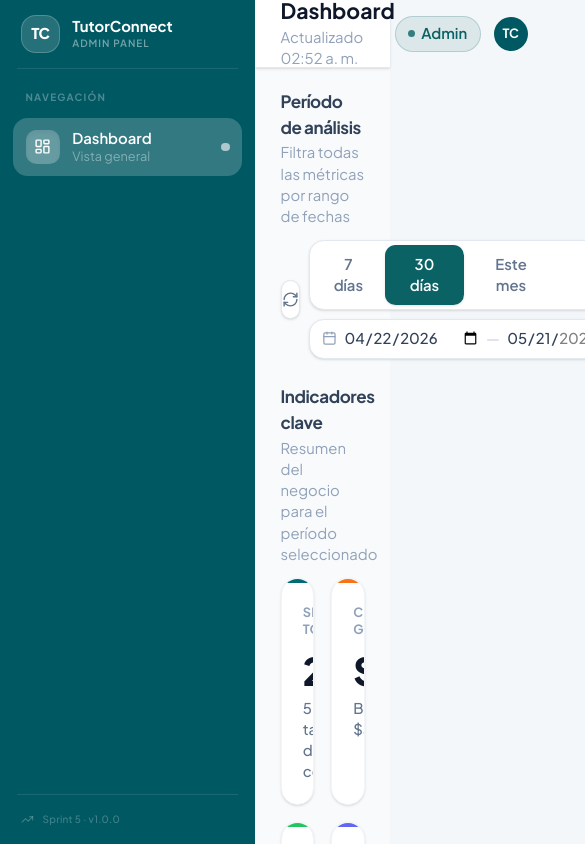
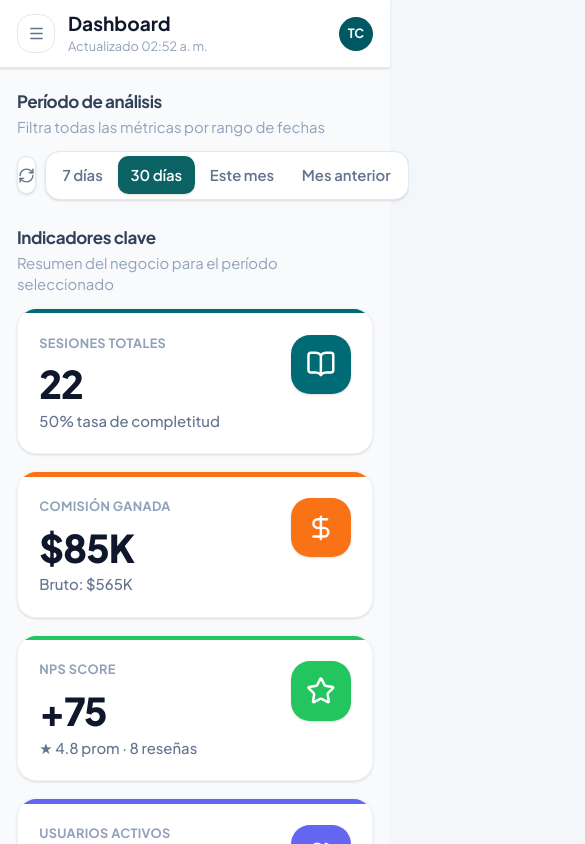
Before and after one commit to LauraRo166/TutorConnect-Dashboard, a Next.js app: page /dashboard in a window 390 px wide. Shown: the top 844 px of the page, 585 px wide, since content can reach past the window. Built offline with nearby package versions, Linux system fonts and the light colour scheme.

Commit message:
feat: Implement sidebar toggle functionality and improve layout responsiveness

```diff
--- a/src/app/(admin)/dashboard/page.tsx
+++ b/src/app/(admin)/dashboard/page.tsx
@@ -40,7 +40,7 @@ export default function DashboardPage() {
         }
       />
 
-      <main className="flex-1 px-6 py-5 space-y-6">
+      <main className="flex-1 px-4 md:px-6 py-5 space-y-6">
         {isError && (
           <div className="rounded-xl bg-red-50 border border-red-200 px-4 py-3 text-sm text-red-700 font-medium flex items-center gap-2">
             <span className="h-2 w-2 rounded-full bg-red-500 flex-shrink-0" />
@@ -49,7 +49,7 @@ export default function DashboardPage() {
         )}
 
         {/* Controls bar */}
-        <div className="flex items-center justify-between flex-wrap gap-3">
+        <div className="flex flex-col sm:flex-row sm:items-center sm:justify-between gap-3">
           <SectionHeader title="Período de análisis" description="Filtra todas las métricas por rango de fechas" />
           <div className="flex items-center gap-2">
             <button
@@ -67,7 +67,7 @@ export default function DashboardPage() {
         {/* KPI Cards */}
         <section className="space-y-3">
           <SectionHeader title="Indicadores clave" description="Resumen del negocio para el período seleccionado" />
-          <div className="grid grid-cols-2 xl:grid-cols-4 gap-4">
+          <div className="grid grid-cols-1 sm:grid-cols-2 xl:grid-cols-4 gap-4">
             {isLoading ? (
               <>
                 <KpiCardSkeleton />
--- a/src/app/(admin)/layout.tsx
+++ b/src/app/(admin)/layout.tsx
@@ -1,12 +1,15 @@
 import { AdminSidebar } from '@/components/layout/AdminSidebar';
+import { SidebarProvider } from '@/components/providers/SidebarProvider';
 
 export default function AdminLayout({ children }: { children: React.ReactNode }) {
   return (
-    <div className="min-h-screen bg-slate-50">
-      <AdminSidebar />
-      <div className="pl-60 min-h-screen">
-        {children}
+    <SidebarProvider>
+      <div className="min-h-screen bg-slate-50">
+        <AdminSidebar />
+        <div className="md:pl-60 min-h-screen">
+          {children}
+        </div>
       </div>
-    </div>
+    </SidebarProvider>
   );
 }
--- a/src/components/dashboard/DateRangePicker.tsx
+++ b/src/components/dashboard/DateRangePicker.tsx
@@ -25,16 +25,16 @@ export function DateRangePicker({ params, onParamsChange }: DateRangePickerProps
   });
 
   return (
-    <div className="flex items-center gap-2 flex-wrap">
-      {/* Segmented preset control */}
-      <div className="flex items-center bg-white border border-slate-200 rounded-xl p-1 shadow-sm gap-0.5">
+    <div className="flex flex-col sm:flex-row items-start sm:items-center gap-2">
+      {/* Segmented preset control — scrollable on very small screens */}
+      <div className="flex items-center bg-white border border-slate-200 rounded-xl p-1 shadow-sm gap-0.5 overflow-x-auto max-w-full">
         {PRESETS.map((preset) => {
           const isActive = activePreset?.value === preset.value;
           return (
             <button
               key={preset.value}
               onClick={() => onParamsChange(getPresetRange(preset.value))}
-              className={`px-4 py-2 rounded-lg text-sm font-semibold transition-all duration-150 ${
+              className={`px-3 md:px-4 py-2 rounded-lg text-sm font-semibold transition-all duration-150 whitespace-nowrap ${
                 isActive
                   ? 'bg-primary text-white shadow-sm'
                   : 'text-slate-500 hover:text-slate-800 hover:bg-slate-50'
@@ -46,8 +46,8 @@ export function DateRangePicker({ params, onParamsChange }: DateRangePickerProps
         })}
       </div>
 
-      {/* Custom date range */}
-      <div className="flex items-center gap-1.5 bg-white border border-slate-200 rounded-xl px-3 py-2 shadow-sm">
+      {/* Custom date range — hidden on mobile */}
+      <div className="hidden sm:flex items-center gap-1.5 bg-white border border-slate-200 rounded-xl px-3 py-2 shadow-sm">
         <Calendar className="h-3.5 w-3.5 text-slate-400 flex-shrink-0" />
         <input
           type="date"
--- a/src/components/dashboard/TopTutorsTable.tsx
+++ b/src/components/dashboard/TopTutorsTable.tsx
@@ -41,9 +41,9 @@ export function TopTutorsTable({ data, isLoading }: TopTutorsTableProps) {
           Sin datos para el período seleccionado
         </div>
       ) : (
-        <div className="px-3 pb-4 space-y-1">
+        <div className="px-3 pb-4 space-y-1 overflow-x-auto">
           {/* Header row */}
-          <div className="grid grid-cols-[auto_1fr_auto_auto_auto] gap-3 px-3 py-1.5">
+          <div className="grid grid-cols-[auto_1fr_auto_auto_auto] gap-3 px-3 py-1.5 min-w-[420px]">
             <span className="text-xs font-bold uppercase tracking-wide text-slate-400 w-6">#</span>
             <span className="text-xs font-bold uppercase tracking-wide text-slate-400">Tutor</span>
             <span className="text-xs font-bold uppercase tracking-wide text-slate-400 text-right w-14">Ses.</span>
@@ -56,7 +56,7 @@ export function TopTutorsTable({ data, isLoading }: TopTutorsTableProps) {
             return (
               <div
                 key={tutor.tutorId}
-                className="grid grid-cols-[auto_1fr_auto_auto_auto] gap-3 items-center px-3 py-2.5 rounded-xl hover:bg-slate-50 transition-colors"
+                className="grid grid-cols-[auto_1fr_auto_auto_auto] gap-3 items-center px-3 py-2.5 rounded-xl hover:bg-slate-50 transition-colors min-w-[420px]"
               >
                 <div className="w-6 flex-shrink-0 text-center">
                   {medal ? (
--- a/src/components/layout/AdminSidebar.tsx
+++ b/src/components/layout/AdminSidebar.tsx
@@ -2,7 +2,8 @@
 
 import Link from 'next/link';
 import { usePathname } from 'next/navigation';
-import { LayoutDashboard, TrendingUp } from 'lucide-react';
+import { LayoutDashboard, TrendingUp, X } from 'lucide-react';
+import { useSidebar } from '@/components/providers/SidebarProvider';
 
 const navItems = [
   { href: '/dashboard', label: 'Dashboard', icon: LayoutDashboard, description: 'Vista general' },
@@ -10,18 +11,38 @@ const navItems = [
 
 export function AdminSidebar() {
   const pathname = usePathname();
+  const { open, close } = useSidebar();
 
   return (
-    <aside className="fixed inset-y-0 left-0 z-50 w-60 flex flex-col bg-[#005862]">
+    <>
+      {/* Mobile overlay */}
+      {open && (
+        <div
+          className="fixed inset-0 z-40 bg-black/50 md:hidden"
+          onClick={close}
+        />
+      )}
+
+      <aside
+        className={`fixed inset-y-0 left-0 z-50 w-60 flex flex-col bg-[#005862] transition-transform duration-300 ease-in-out
+          ${open ? 'translate-x-0' : '-translate-x-full md:translate-x-0'}`}
+      >
         {/* Logo */}
         <div className="flex h-16 items-center gap-3 px-5">
           <div className="h-9 w-9 rounded-xl bg-white/15 border border-white/20 flex items-center justify-center flex-shrink-0">
             <span className="text-white font-black text-sm tracking-tight">TC</span>
           </div>
-        <div className="flex flex-col">
+          <div className="flex flex-col flex-1 min-w-0">
             <span className="text-white font-bold text-sm leading-tight">TutorConnect</span>
             <span className="text-white/45 text-[10px] font-semibold uppercase tracking-widest">Admin Panel</span>
           </div>
+          {/* Close button — mobile only */}
+          <button
+            onClick={close}
+            className="md:hidden h-8 w-8 flex items-center justify-center rounded-lg text-white/60 hover:text-white hover:bg-white/10 transition-colors"
+          >
+            <X className="h-4 w-4" />
+          </button>
         </div>
 
         <div className="mx-4 h-px bg-white/10" />
@@ -38,6 +59,7 @@ export function AdminSidebar() {
               <Link
                 key={`${item.href}-${item.label}`}
                 href={item.href}
+                onClick={close}
                 className={`group flex items-center gap-3 px-3 py-2.5 rounded-xl text-sm font-medium transition-all duration-150 ${
                   isActive
                     ? 'bg-white/20 text-white'
@@ -70,5 +92,6 @@ export function AdminSidebar() {
           <p className="text-white/25 text-[10px] font-medium tracking-wide">Sprint 5 · v1.0.0</p>
         </div>
       </aside>
+    </>
   );
 }
--- a/src/components/layout/AdminTopBar.tsx
+++ b/src/components/layout/AdminTopBar.tsx
@@ -1,17 +1,35 @@
+'use client';
+
+import { Menu } from 'lucide-react';
+import { useSidebar } from '@/components/providers/SidebarProvider';
+
 interface AdminTopBarProps {
   title: string;
   subtitle?: string;
 }
 
 export function AdminTopBar({ title, subtitle }: AdminTopBarProps) {
+  const { toggle } = useSidebar();
+
   return (
-    <header className="h-16 flex items-center justify-between px-6 bg-white border-b border-slate-200 shadow-sm">
-      <div className="flex flex-col">
-        <h1 className="text-xl font-bold text-slate-900 leading-tight">{title}</h1>
-        {subtitle && <p className="text-sm text-slate-400 mt-0.5">{subtitle}</p>}
+    <header className="h-16 flex items-center justify-between px-4 md:px-6 bg-white border-b border-slate-200 shadow-sm">
+      <div className="flex items-center gap-3">
+        {/* Hamburger — mobile only */}
+        <button
+          onClick={toggle}
+          className="md:hidden h-9 w-9 flex items-center justify-center rounded-xl border border-slate-200 text-slate-500 hover:text-primary hover:border-primary/30 transition-colors"
+        >
+          <Menu className="h-4 w-4" />
+        </button>
+
+        <div className="flex flex-col">
+          <h1 className="text-lg md:text-xl font-bold text-slate-900 leading-tight">{title}</h1>
+          {subtitle && <p className="text-xs md:text-sm text-slate-400 mt-0.5">{subtitle}</p>}
+        </div>
       </div>
-      <div className="flex items-center gap-3">
-        <span className="inline-flex items-center gap-1.5 px-3 py-1.5 rounded-full bg-primary/10 border border-primary/20 text-sm font-semibold text-primary">
+
+      <div className="flex items-center gap-2 md:gap-3">
+        <span className="hidden sm:inline-flex items-center gap-1.5 px-3 py-1.5 rounded-full bg-primary/10 border border-primary/20 text-sm font-semibold text-primary">
           <span className="h-1.5 w-1.5 rounded-full bg-primary animate-pulse" />
           Admin
         </span>
--- /dev/null
+++ b/src/components/providers/SidebarProvider.tsx
@@ -0,0 +1,22 @@
+'use client';
+
+import { createContext, useContext, useState } from 'react';
+
+interface SidebarCtx {
+  open: boolean;
+  toggle: () => void;
+  close: () => void;
+}
+
+const SidebarContext = createContext<SidebarCtx>({ open: false, toggle: () => {}, close: () => {} });
+
+export function SidebarProvider({ children }: { children: React.ReactNode }) {
+  const [open, setOpen] = useState(false);
+  return (
+    <SidebarContext.Provider value={{ open, toggle: () => setOpen((v) => !v), close: () => setOpen(false) }}>
+      {children}
+    </SidebarContext.Provider>
+  );
+}
+
+export const useSidebar = () => useContext(SidebarContext);
```
Lines whose indentation alone changed are shown as unchanged.
